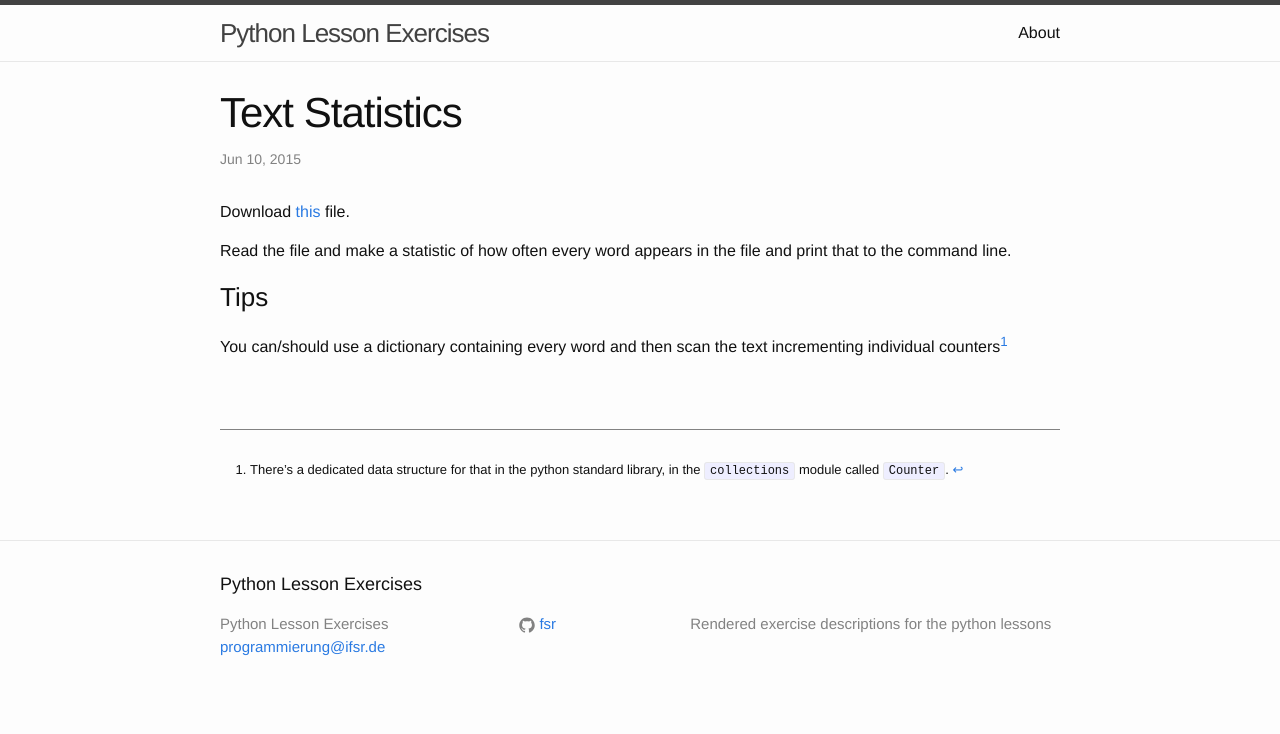
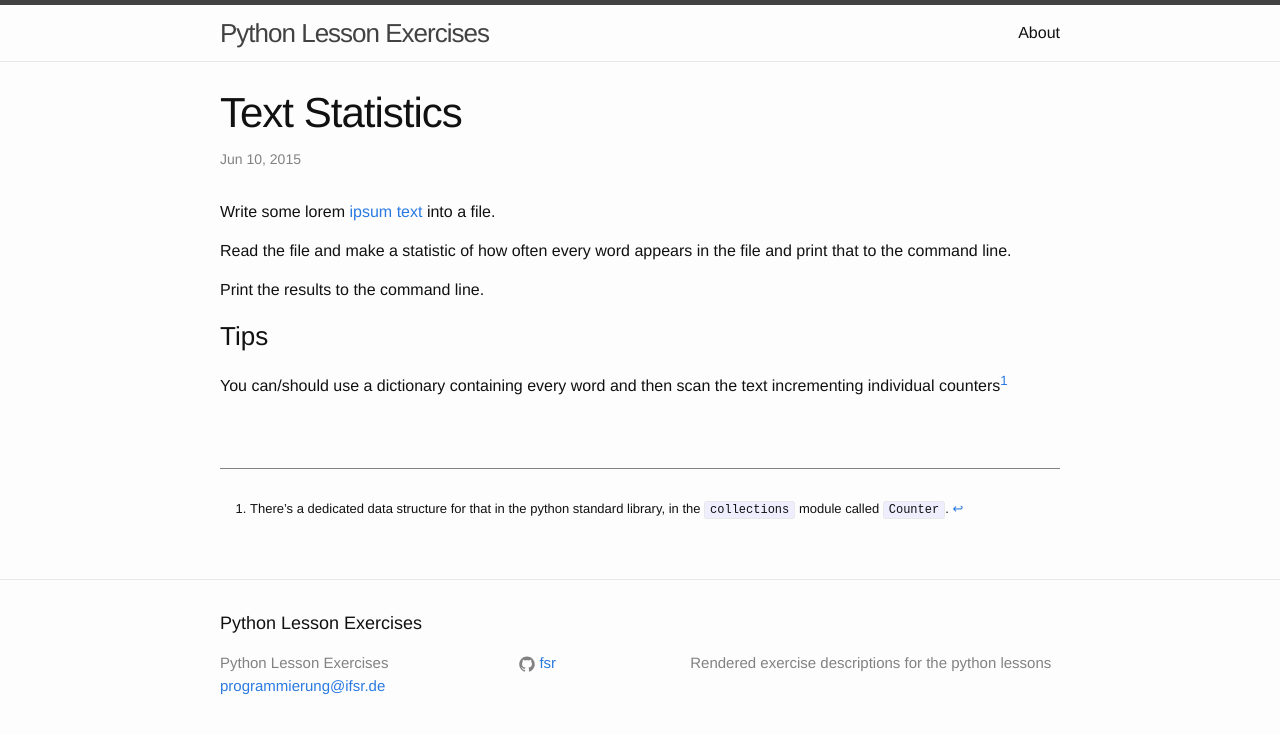
Before and after one commit to fsr/python-lessons, a Jekyll site: the page built from _exercises/text-statistic.md, in a window 1280 px wide. Shown: the top 734 px of the page. Built offline with Jekyll 4.4.1, drawn with Linux system fonts in a browser that asks for light colours.

Commit message:
fixed text statistics

```diff
--- a/_exercises/text-statistic.md
+++ b/_exercises/text-statistic.md
@@ -3,10 +3,11 @@ title: Text Statistics
 status: finished
 ---
 
-Download [this](//) file.
+Write some lorem [ipsum text](//http://www.loremipsum.de) into a file.
 
 Read the file and make a statistic of how often every word appears in the file and print that to the command line.
 
+Print the results to the command line.
 
 ### Tips
 
```
